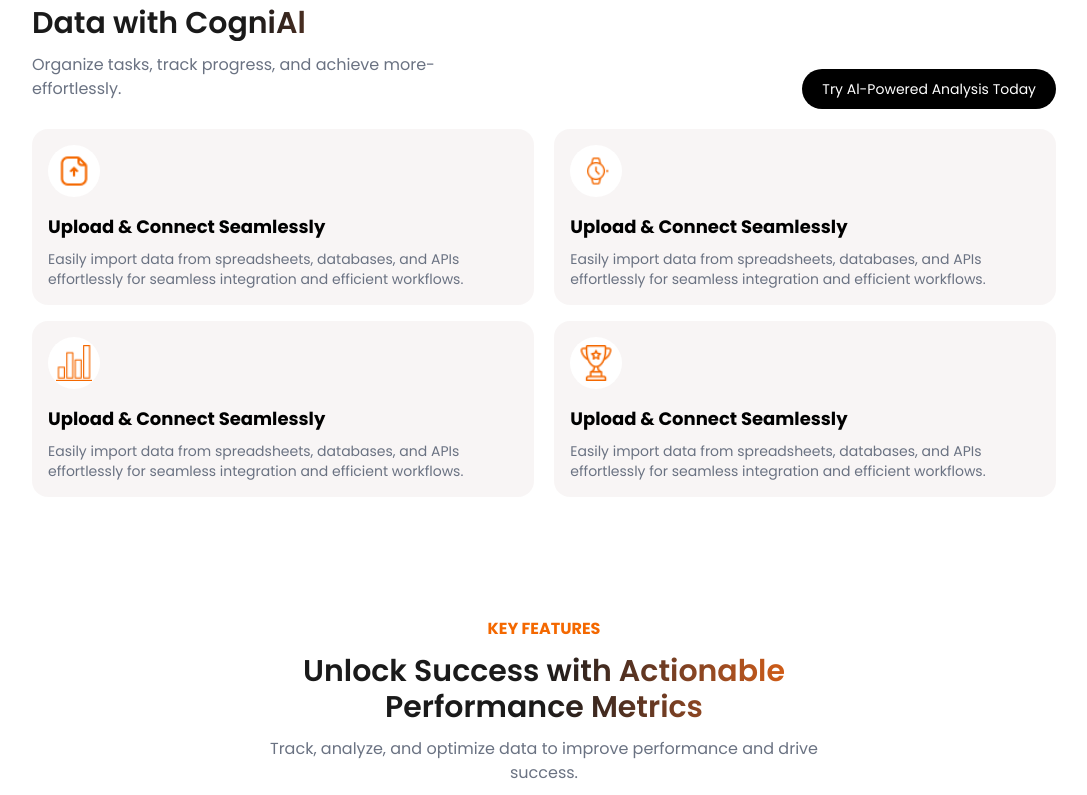
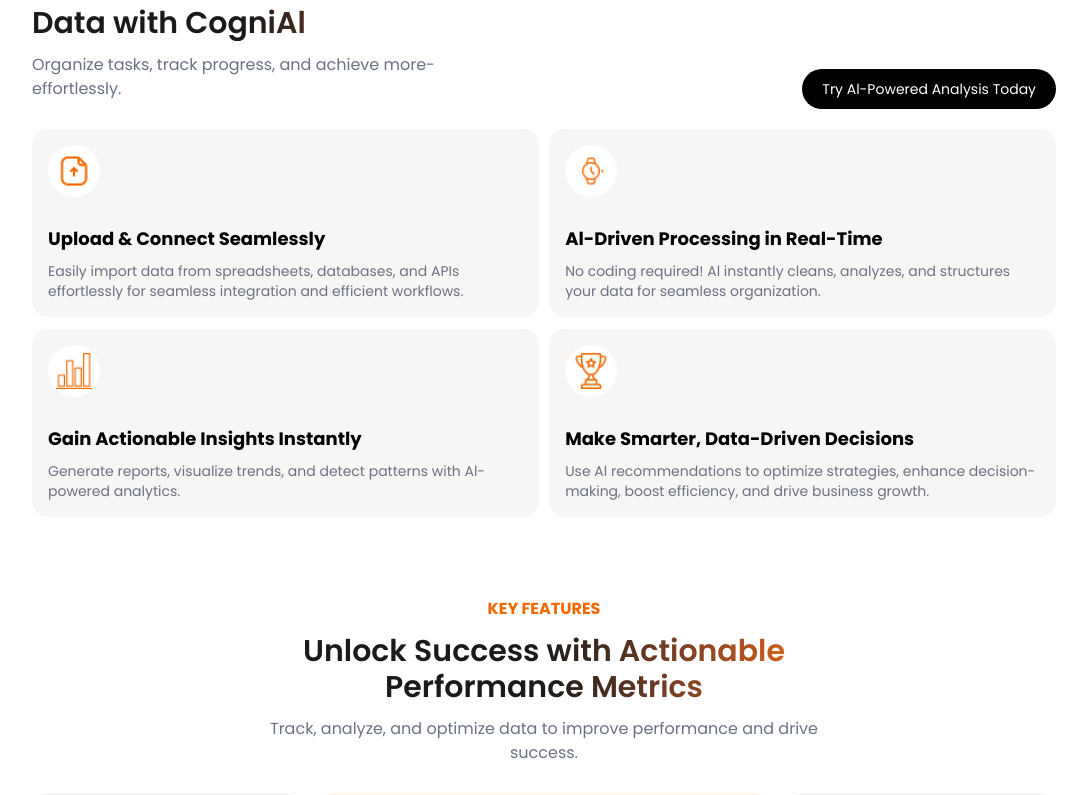
Before and after one commit to sriteja1101/cogniAI, a React (Vite) app: page / in a window 1280 px wide. Shown: the part 1821-2616 px from the top of the page, without its empty margins (96-1183 px from the left). Built offline with nearby package versions, Linux system fonts and the light colour scheme.

Commit message:
Replaced dummy to original data in work.jsx

```diff
--- a/src/components/infoCard.jsx
+++ b/src/components/infoCard.jsx
@@ -1,6 +1,6 @@
 function InfoCard({ src, title, text }) {
   return (
-    <div className="flex flex-col justify-between h-full gap-4 p-4 rounded-2xl items-start bg-[#f6f2f2bc] w-full">
+    <div className="flex flex-col justify-between h-full gap-7 p-4 rounded-2xl items-start bg-[#f6f2f2bc] w-full">
       <div className="p-2 bg-white rounded-full">
         <img src={src} alt="icons" className="w-9" />
       </div>
--- a/src/components/work.jsx
+++ b/src/components/work.jsx
@@ -11,10 +11,10 @@ import trophy from "../assets/trophy.png";
 function Work() {
   const width = "w-[43%] max-md:w-[90%]";
   const data = [
-    {image: `${fileUpload}`, title: "Upload & Connect Seamlessly", text: "Easily import data from spreadsheets, databases, and APIs effortlessly for seamless integration and efficient workflows."},
-    {image: `${wristWatch}`, title: "Upload & Connect Seamlessly", text: "Easily import data from spreadsheets, databases, and APIs effortlessly for seamless integration and efficient workflows."},
-    {image: `${lineChart}`, title: "Upload & Connect Seamlessly", text: "Easily import data from spreadsheets, databases, and APIs effortlessly for seamless integration and efficient workflows."},
-    {image: `${trophy}`, title: "Upload & Connect Seamlessly", text: "Easily import data from spreadsheets, databases, and APIs effortlessly for seamless integration and efficient workflows."}
+    {image: fileUpload, title: "Upload & Connect Seamlessly", text: "Easily import data from spreadsheets, databases, and APIs effortlessly for seamless integration and efficient workflows."},
+    {image: wristWatch, title: "Al-Driven Processing in Real-Time", text: "No coding required! Al instantly cleans, analyzes, and structures your data for seamless organization."},
+    {image: lineChart, title: "Gain Actionable Insights Instantly", text: "Generate reports, visualize trends, and detect patterns with Al-powered analytics."},
+    {image: trophy, title: "Make Smarter, Data-Driven Decisions", text: "Use Al recommendations to optimize strategies, enhance decision-making, boost efficiency, and drive business growth."}
   ]
   return (
     <div className="flex justify-center w-full my-20">
@@ -33,10 +33,10 @@ function Work() {
           </div>
         </div>
 
-        <div className="w-full flex flex-wrap justify-between gap-y-4 max-md:flex-col h-full mb-10">
+        <div className="w-full flex flex-wrap justify-between gap-y-3 max-md:flex-col h-full">
         {data.map((item)=>{
           return(
-            <div className="flex w-[49%] max-md:w-full items-center">
+            <div className="flex w-[49.5%] max-md:w-full items-center">
               <InfoCard src={item.image} title={item.title} text={item.text} />
             </div>
           )
```
